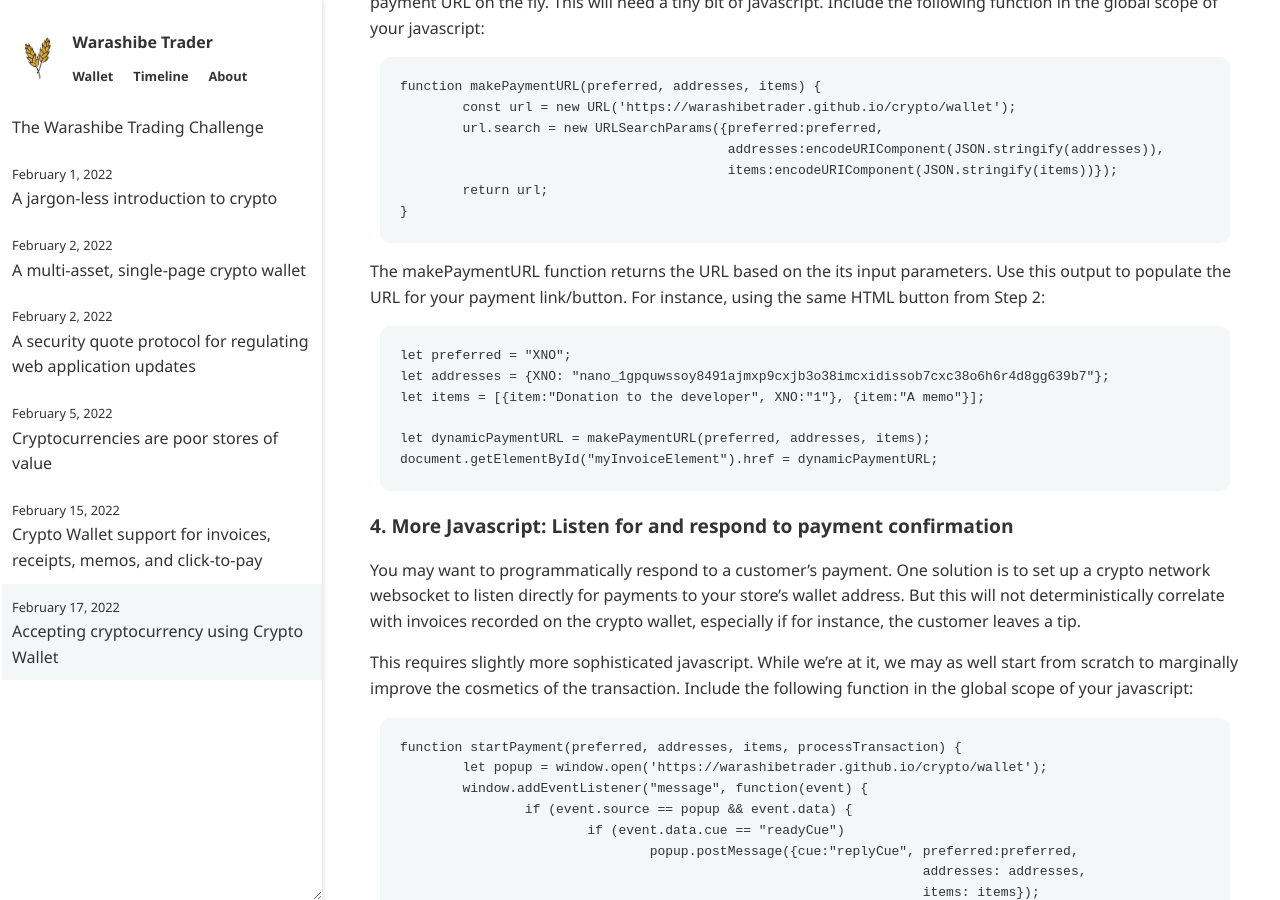
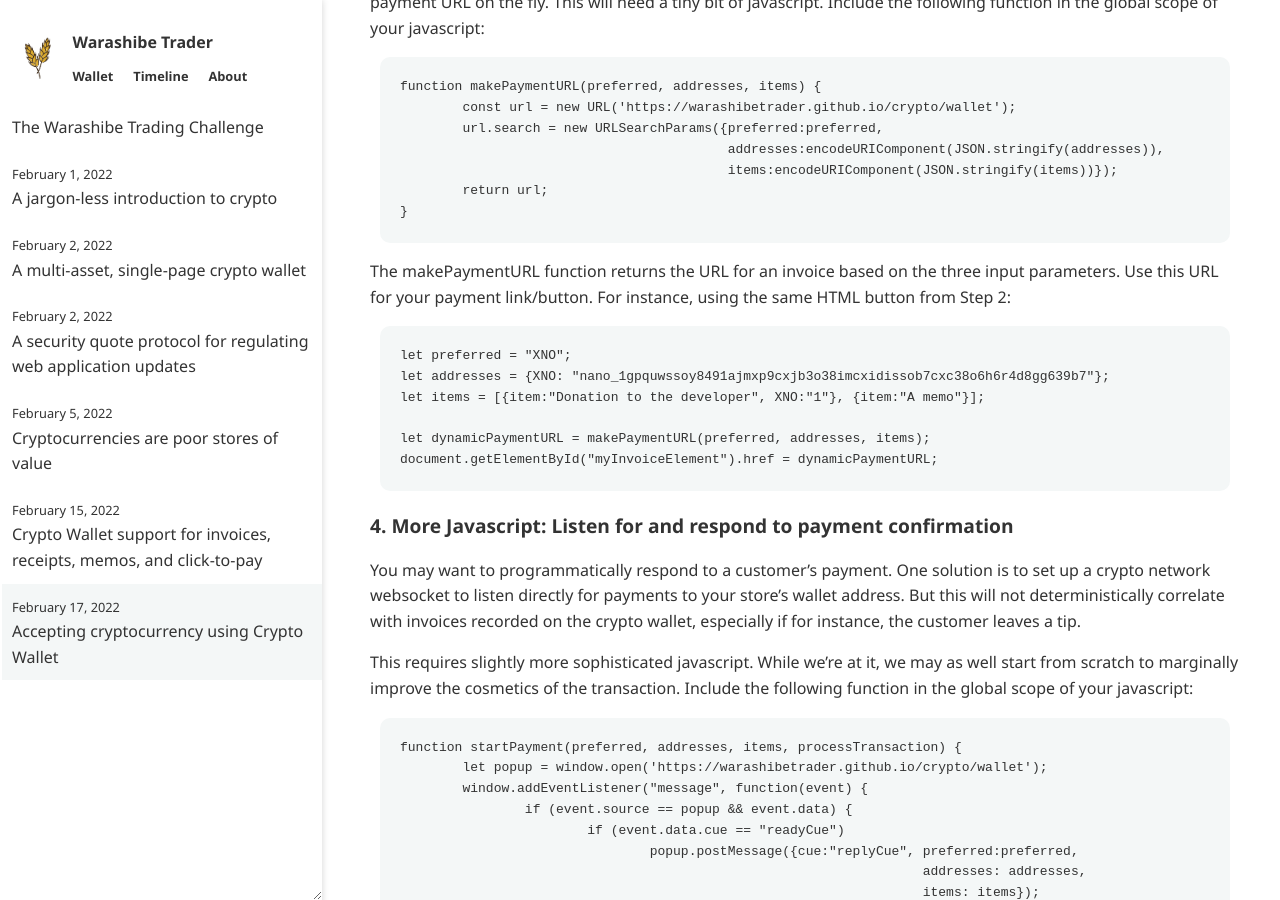
Before and after one commit to warashibetrader/warashibetrader.github.io, a Jekyll site: the page built from _posts/2022-02-17-invoices.md, in a window 1280 px wide and 900 px high, scrolled down 739 px. Built offline with Jekyll 4.4.1, drawn with Linux system fonts in a browser that asks for light colours.

Commit message:
Update 2022-02-17-invoices.md

```diff
--- a/_posts/2022-02-17-invoices.md
+++ b/_posts/2022-02-17-invoices.md
@@ -36,7 +36,7 @@
 		return url;
 	}
 
-The makePaymentURL function returns the URL based on the its input parameters. Use this output to populate the URL for your payment link/button. For instance, using the same HTML button from Step 2:
+The makePaymentURL function returns the URL for an invoice based on the three input parameters. Use this URL for your payment link/button. For instance, using the same HTML button from Step 2:
 
 	let preferred = "XNO";
 	let addresses = {XNO: "nano_1gpquwssoy8491ajmxp9cxjb3o38imcxidissob7cxc38o6h6r4d8gg639b7"};
```
